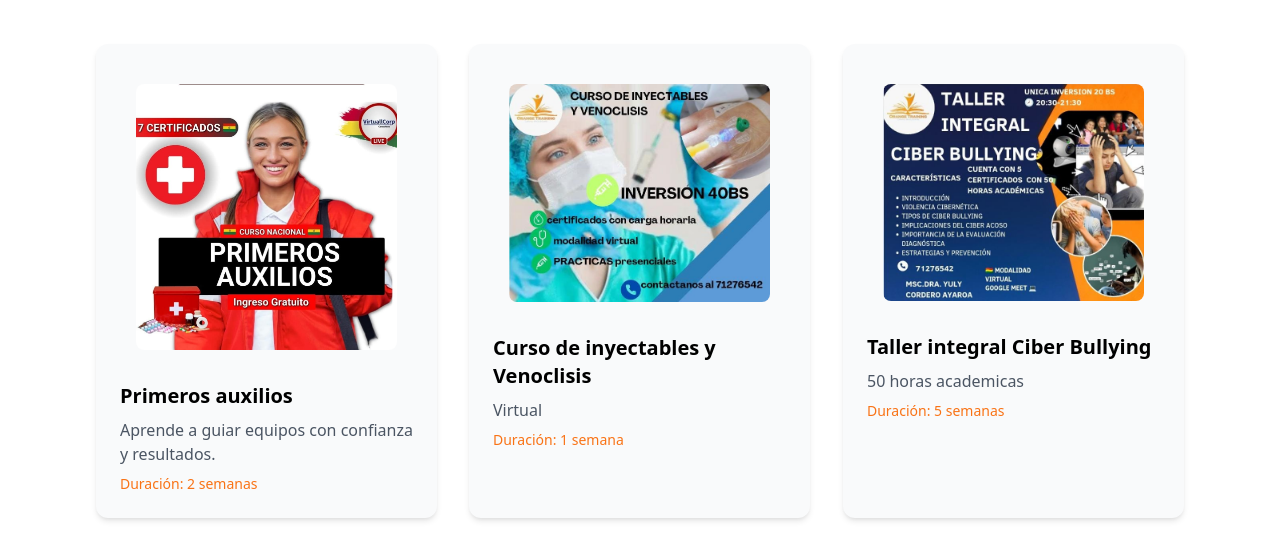
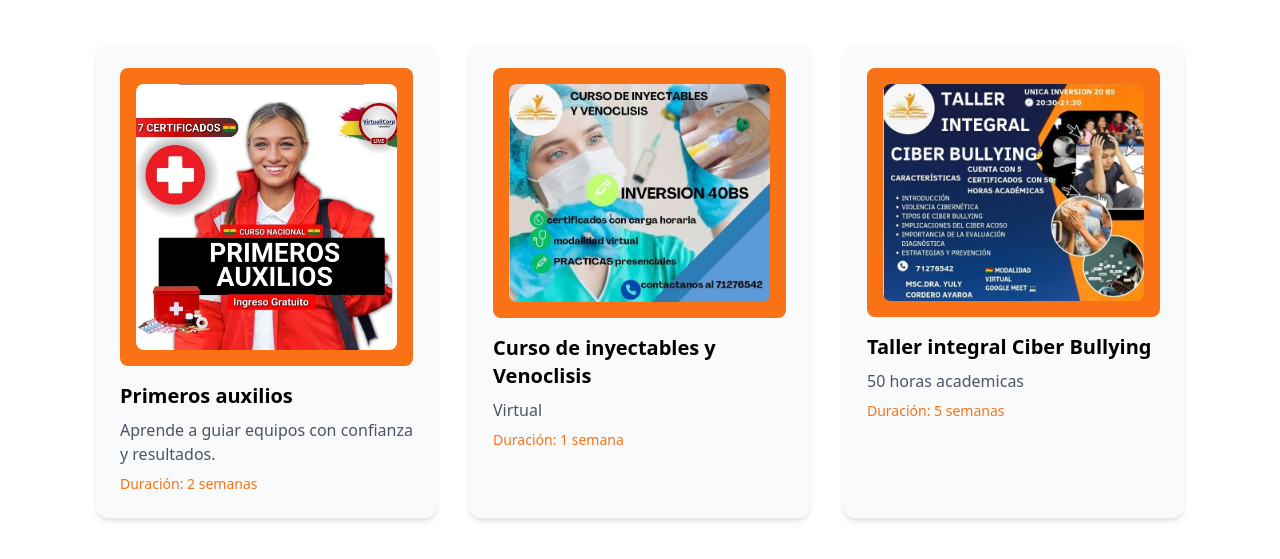
Before and after one commit to sranc/instituto, a plain HTML site: page index.html in a window 1280 px wide. Shown: the part 661-1220 px from the top of the page. Drawn offline with nearby package versions, Linux system fonts and the light colour scheme.

Commit message:
mejorantdo imagenes tarjetas

```diff
--- a/index.html
+++ b/index.html
@@ -242,7 +242,7 @@
             container.innerHTML += `
               <div class="bg-gray-50 p-6 rounded-xl shadow-md hover-scale"
                    data-aos="flip-up" data-aos-delay="${index * 150}">
-                <div class="bg-orange-100 p-4 rounded-lg mb-4 overflow-hidden">
+                <div class="bg-orange-500 bg-opacity-75 p-4 rounded-lg mb-4 overflow-hidden">
                   <img src="${curso.imagen}" alt="${curso.titulo}"
                        class="rounded-lg w-full h-full object-cover object-center">
                 </div>
```
